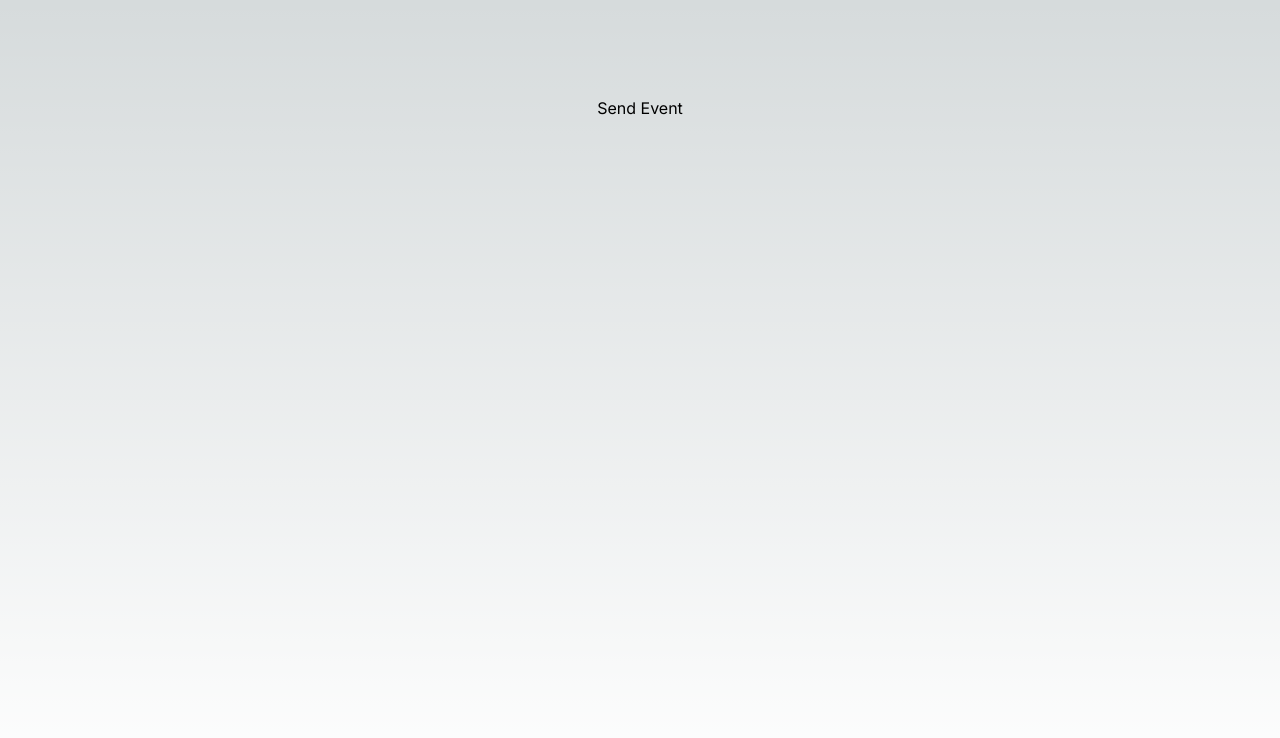
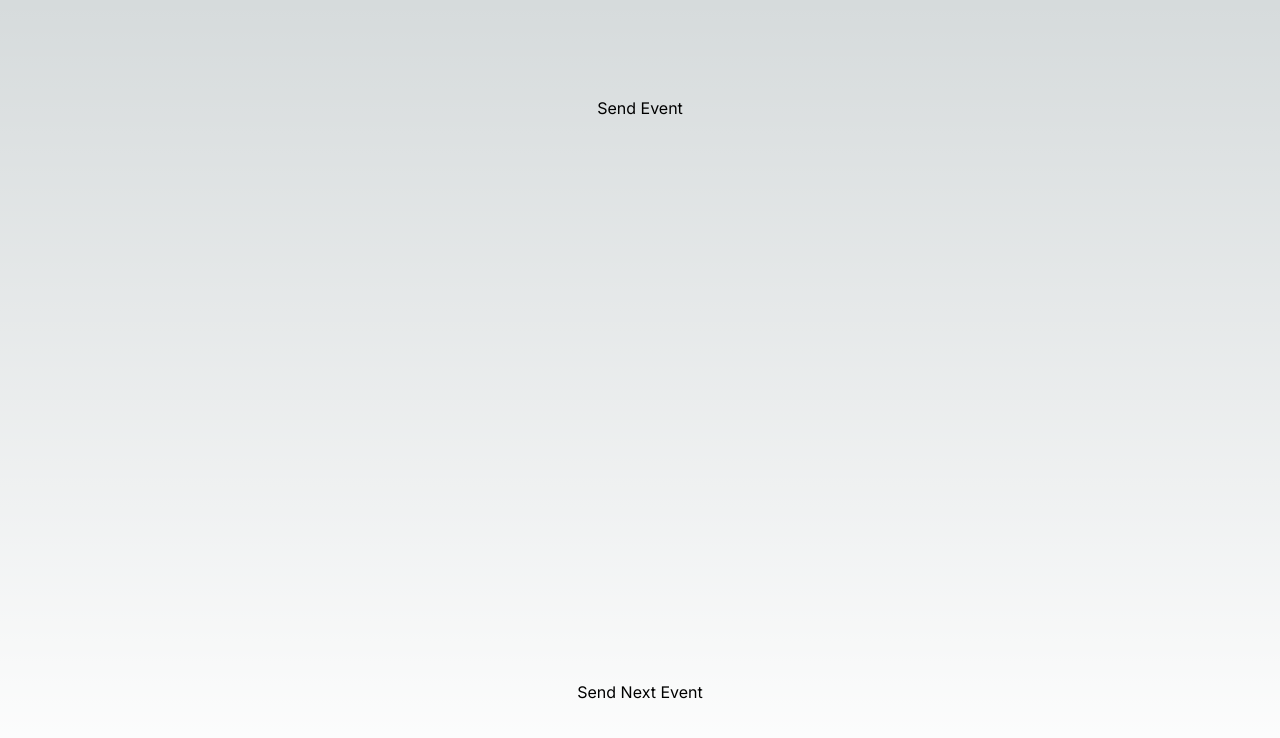
Before and after one commit to bamau/nextjs-ga4, a Next.js app: page / in a window 1280 px wide. Shown: the top 738 px of the page. Built offline with nearby package versions, Linux system fonts and the light colour scheme.

Commit message:
test(ga4-next): add button to test send event ga4 (dev)

```diff
--- a/postcss.config.js
+++ /dev/null
@@ -1,6 +0,0 @@
-module.exports = {
-  plugins: {
-    tailwindcss: {},
-    autoprefixer: {},
-  },
-}
--- a/src/app/page.tsx
+++ b/src/app/page.tsx
@@ -1,6 +1,7 @@
 'use client'
 
 import { sendGA4Event } from '@/lib/helpers/ga4'
+import { sendGAEvent } from '@next/third-parties/google'
 
 export default function Home() {
   return (
@@ -18,6 +19,14 @@ export default function Home() {
       >
         Send Event
       </button>
+      <button
+        onClick={() => {
+          sendGAEvent('event', 'button_next_clicked', { value: 'button_next_clicked' })
+          alert('button_next_clicked')
+        }}
+      >
+        Send Next Event
+      </button>
     </main>
   )
 }
```
